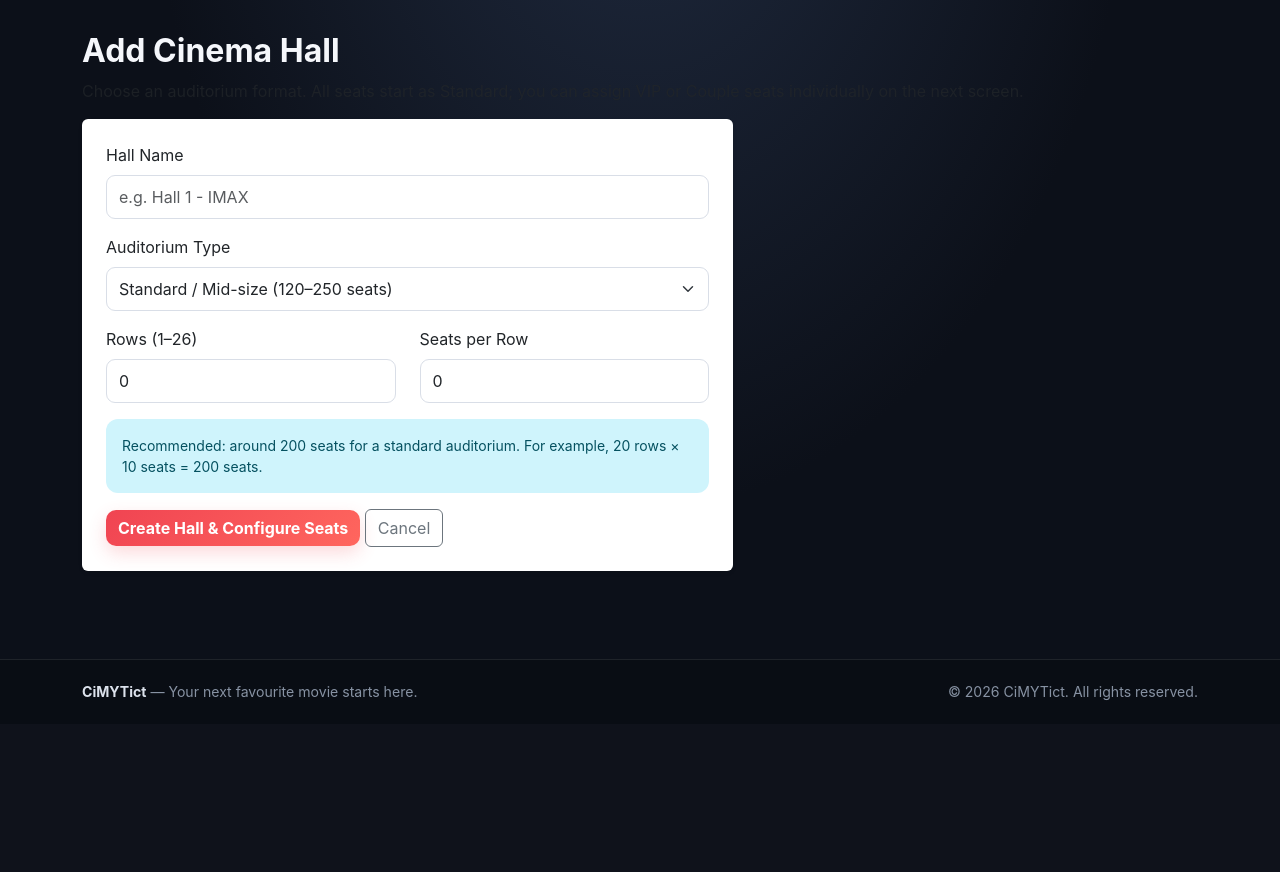
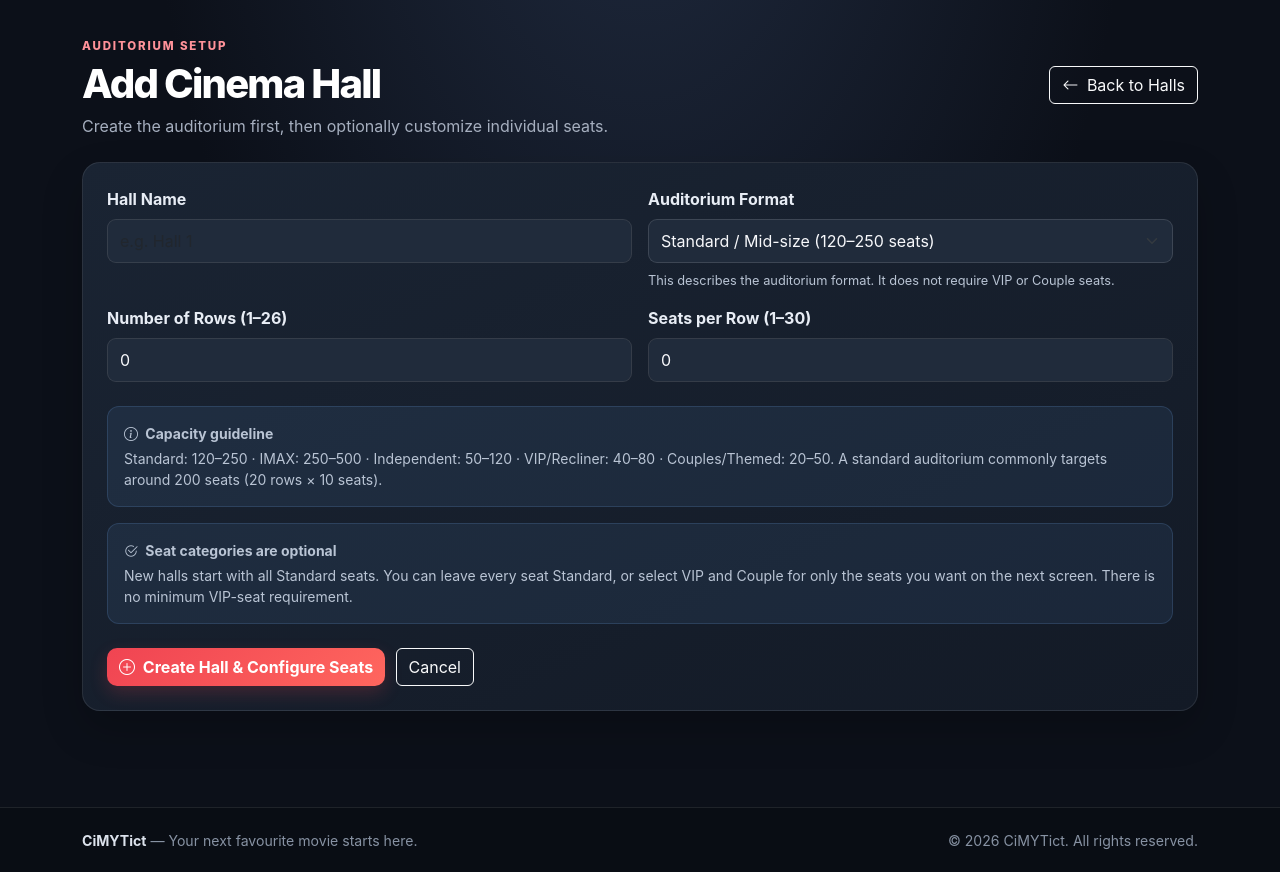
Before and after one commit to ryusen-lhj/CiMYTict, an ASP.NET Core app: page /Halls/Create in a window 1280 px wide. Shown: the part 76-948 px from the top of the page. Before the commit the page ends 776 px from the top, so only its background shows below. Run offline with ASP.NET Core 8, Linux system fonts and the light colour scheme; the visitor is signed in with stand-in values (Sample User, id 1); style sheets or scripts are compiled from the project's sources; the project's own start-up code is not run, and a stand-in starts its controllers and pages; some libraries are stand-ins or nearby versions.

Commit message:
Clarify optional seat categories in hall setup

```diff
--- a/CiMYTict/Views/Halls/Create.cshtml
+++ b/CiMYTict/Views/Halls/Create.cshtml
@@ -4,42 +4,59 @@
     ViewData["Title"] = "Add Hall";
 }
 
-<h2 class="fw-bold mb-2">Add Cinema Hall</h2>
-<p class="text-muted">Choose an auditorium format. All seats start as Standard; you can assign VIP or Couple seats individually on the next screen.</p>
-<form asp-action="Create" method="post" class="card p-4 shadow-sm border-0 col-lg-7">
+<div class="hall-admin-page">
+    <div class="admin-form-heading">
+        <div>
+            <span class="admin-eyebrow">AUDITORIUM SETUP</span>
+            <h1>Add Cinema Hall</h1>
+            <p>Create the auditorium first, then optionally customize individual seats.</p>
+        </div>
+        <a asp-action="Index" class="btn btn-outline-light"><i class="bi bi-arrow-left me-1"></i> Back to Halls</a>
+    </div>
+
+    <form asp-action="Create" method="post" class="hall-admin-card p-4">
         <div asp-validation-summary="ModelOnly" class="text-danger small mb-3"></div>
-    <div class="mb-3">
+        <div class="row g-3">
+            <div class="col-lg-6">
                 <label asp-for="HallName" class="form-label">Hall Name</label>
-        <input asp-for="HallName" class="form-control" placeholder="e.g. Hall 1 - IMAX" />
+                <input asp-for="HallName" class="form-control" placeholder="e.g. Hall 1" />
                 <span asp-validation-for="HallName" class="text-danger small"></span>
             </div>
-    <div class="mb-3">
-        <label asp-for="HallType" class="form-label">Auditorium Type</label>
+            <div class="col-lg-6">
+                <label asp-for="HallType" class="form-label">Auditorium Format</label>
                 <select asp-for="HallType" class="form-select">
                     <option value="0">Standard / Mid-size (120–250 seats)</option>
                     <option value="1">Large format / IMAX (250–500 seats)</option>
                     <option value="2">Small / Independent (50–120 seats)</option>
-            <option value="3">VIP / Recliner (40–80 seats)</option>
+                    <option value="3">VIP / Recliner auditorium (40–80 seats)</option>
                     <option value="4">Couples / Themed suites (20–50 seats)</option>
                 </select>
+                <div class="hall-optional-note mt-2">This describes the auditorium format. It does not require VIP or Couple seats.</div>
             </div>
-    <div class="row">
-        <div class="col-6 mb-3">
-            <label asp-for="TotalRows" class="form-label">Rows (1–26)</label>
+            <div class="col-md-6">
+                <label asp-for="TotalRows" class="form-label">Number of Rows (1–26)</label>
                 <input asp-for="TotalRows" type="number" min="1" max="26" class="form-control" />
                 <span asp-validation-for="TotalRows" class="text-danger small"></span>
             </div>
-        <div class="col-6 mb-3">
-            <label asp-for="SeatsPerRow" class="form-label">Seats per Row</label>
+            <div class="col-md-6">
+                <label asp-for="SeatsPerRow" class="form-label">Seats per Row (1–30)</label>
                 <input asp-for="SeatsPerRow" type="number" min="1" max="30" class="form-control" />
                 <span asp-validation-for="SeatsPerRow" class="text-danger small"></span>
             </div>
         </div>
-    <div class="alert alert-info small">Recommended: around 200 seats for a standard auditorium. For example, 20 rows × 10 seats = 200 seats.</div>
-    <div>
-        <button type="submit" class="btn btn-danger">Create Hall &amp; Configure Seats</button>
-        <a asp-action="Index" class="btn btn-outline-secondary">Cancel</a>
+        <div class="hall-guideline p-3 mt-4 small">
+            <strong><i class="bi bi-info-circle me-1"></i> Capacity guideline</strong>
+            <p class="mb-0 mt-1">Standard: 120–250 · IMAX: 250–500 · Independent: 50–120 · VIP/Recliner: 40–80 · Couples/Themed: 20–50. A standard auditorium commonly targets around 200 seats (20 rows × 10 seats).
+        </div>
+        <div class="hall-guideline p-3 mt-3 small">
+            <strong><i class="bi bi-check2-circle me-1"></i> Seat categories are optional</strong>
+            <p class="mb-0 mt-1">New halls start with all Standard seats. You can leave every seat Standard, or select VIP and Couple for only the seats you want on the next screen. There is no minimum VIP-seat requirement.</p>
+        </div>
+        <div class="admin-form-actions">
+            <button type="submit" class="btn btn-danger"><i class="bi bi-plus-circle me-1"></i> Create Hall &amp; Configure Seats</button>
+            <a asp-action="Index" class="btn btn-outline-light">Cancel</a>
         </div>
     </form>
+</div>
 
 @section Scripts { <partial name="_ValidationScriptsPartial" /> }
```
Lines whose indentation alone changed are shown as unchanged.
